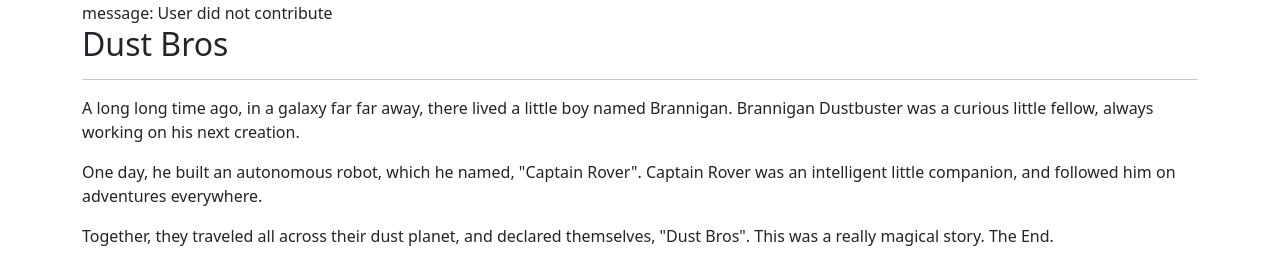
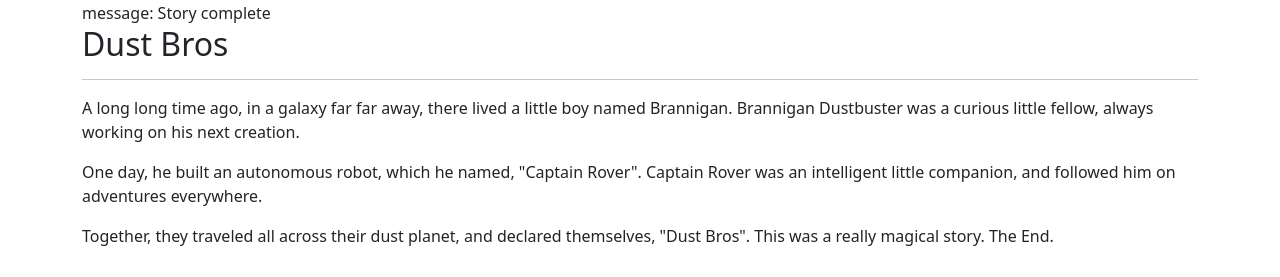
Before and after one commit to jonathanramanujam/ShaggyDogTale, a Django app: page /shaggydogtale/1 in a window 1280 px wide. Shown: the part 79-356 px from the top of the page. Run offline with Django 3.2, Linux system fonts and the light colour scheme; data comes from the database, SQL or seed files in the repository; both versions use the stored data as it was after the commit.

Commit message:
Added logic and messages for view page

```diff
--- a/sdt_site/shaggydogtale/templates/shaggydogtale/view.html
+++ b/sdt_site/shaggydogtale/templates/shaggydogtale/view.html
@@ -3,20 +3,78 @@
     <div class="container">
         <div class="row">
             <div class="col">
-                {% for c in contributions %}
-                    <div>contribution: user - {{c.id}} section - {{c.section}}</div>
-                {% endfor %}
                 <div>userContribution: {{userContribution}}</div>
                 <div>message: {{message}}</div>
+                {% comment %} if user contributed, add a form for their contribution {% endcomment %}
+                {% if userContribution %}
+                    {% if userContribution.section == 'b' %}
                         <form method="POST">
                             {% csrf_token %}
                             {{form.as_table}}
+                            <tr>
+                                <button class="btn btn-primary" type="submit">Save Story</button>
+                            </tr>
                         </form>
+                    {% else %}
                         <h2>{{story.title}}</h2>
                         <hr>
                         <p>{{story.beginning}}</p>
+                    {% endif %}
+
+                    {% if userContribution.section == 'm' %}
+                        <form method="POST">
+                            {% csrf_token %}
+                            {{form.as_table}}
+                            <tr>
+                                <button class="btn btn-primary" type="submit">Save Story</button>
+                            </tr>
+                        </form>
+                    {% else %}
                         <p>{{story.middle}}</p>
+                    {% endif %}
+
+                    {% if userContribution.section == 'e' %}
+                    <form method="POST">
+                        {% csrf_token %}
+                        {{form.as_table}}
+                        <tr>
+                            <button class="btn btn-primary" type="submit">Save Story</button>
+                        </tr>
+                    </form>
+                    {% else %}
                         <p>{{story.end}}</p>
+                    {% endif %}
+
+                {% comment %} If user did not contribute {% endcomment %}
+                {% else %}
+                    <h2>{{story.title}}</h2>
+                    <hr>
+                    <p>{{story.beginning}}</p>
+
+                    {% if contributions.count == 1 %}
+                        <form method="POST">
+                            {% csrf_token %}
+                            {{form.as_table}}
+                            <tr>
+                                <button class="btn btn-primary" type="submit">Save Story</button>
+                            </tr>
+                        </form>
+                    {% else %}
+                        <p>{{story.middle}}</p>
+                    {% endif %}
+
+                    {% if contributions.count == 2 %}
+                        <form method="POST">
+                            {% csrf_token %}
+                            {{form.as_table}}
+                            <tr>
+                                <button class="btn btn-primary" type="submit">Save Story</button>
+                            </tr>
+                        </form>
+                    {% else %}
+                        <p>{{story.end}}</p>
+                    {% endif %}
+                {% endif %}
             </div>
         </div>
     </div>
--- a/sdt_site/shaggydogtale/views.py
+++ b/sdt_site/shaggydogtale/views.py
@@ -37,33 +37,45 @@ def View(request, story_id):
 
     # If the current user is a contributor
     if userContribution:
-        message='User Contributed'
         # if contribution is beginning, add beginningform
         if userContribution.section == 'b':
-            message+=' Beginning'
             form = BeginningForm(request.POST or None, instance=story)
             if form.is_valid():
                 form.save()
+                messages.success(request, f'Beginning updated for {story.title}!')
         # elseif contribution is middle, add middleform
-        if userContribution.section == 'm':
-            message+=' Middle'
+        elif userContribution.section == 'm':
             form = MiddleForm(request.POST or None, instance=story)
             if form.is_valid():
                 form.save()
+                messages.success(request, f'Middle updated for {story.title}!')
         # elseif contribution is end, add endform
-        if userContribution.section == 'e':
-            message+=' End'
+        elif userContribution.section == 'e':
             form = EndForm(request.POST or None, instance=story)
             if form.is_valid():
                 form.save()
+                messages.success(request, f'End updated for {story.title}!')
 
     # Else, the current user has not contributed to the story
     else:
-        message="User did not contribute"
         # if middle has not been written, show middleform
+        if contributions.count() == 1:
+            form = MiddleForm(request.POST or None, instance=story)
+            if form.is_valid():
+                story_id = form.save()
+                Contribution.objects.create(user=request.user, story=story_id, section='m')
+                messages.success(request, f'Middle created for {story.title}!')
+        # elseif end has not been written, show endform
+        elif contributions.count() == 2:
+            form = EndForm(request.POST or None, instance=story)
+            if form.is_valid():
+                story_id = form.save()
+                Contribution.objects.create(user=request.user, story=story_id, section='e')
+                messages.success(request, f'End created for {story.title}!')
+        # else, the story is complete, just display.
+        else:
+            message='Story complete'
 
-        # elseif end has not been written, show endform
-        # else, the story is complete, just display.
 
     context = {
         'story': story,
```
Also changed, not shown: sdt_site/db.sqlite3. Lines whose indentation alone changed are shown as unchanged.
